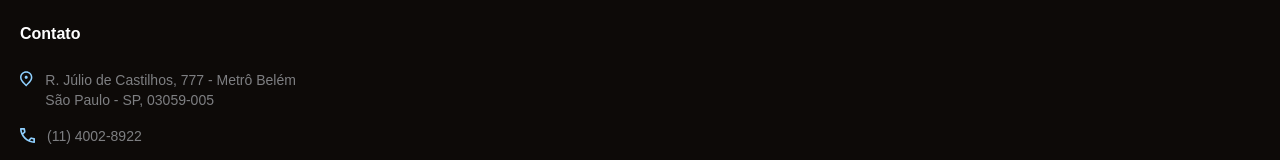
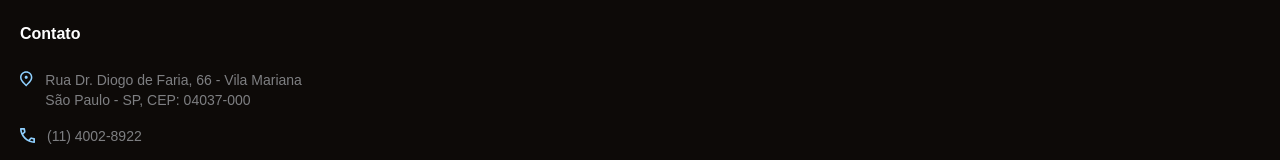
Before and after one commit to martinlofranodeoliveira/faculdadepsicologiaunicesp.com.br, a React (Vite) app: page / in a window 1280 px wide. Shown: the part 7114-7274 px from the top of the page. Built offline with nearby package versions, Linux system fonts and the light colour scheme; no server answers.

Commit message:
Atualiza endereco do footer

```diff
--- a/src/landing/components/FooterBottomSection.tsx
+++ b/src/landing/components/FooterBottomSection.tsx
@@ -33,9 +33,9 @@ export function FooterBottomSection() {
               <li>
                 <img src="/landing/footer-icon-location.svg" alt="" aria-hidden="true" />
                 <span>
-                  R. Júlio de Castilhos, 777 - Metrô Belém
+                  Rua Dr. Diogo de Faria, 66 - Vila Mariana
                   <br />
-                  São Paulo - SP, 03059-005
+                  São Paulo - SP, CEP: 04037-000
                 </span>
               </li>
               <li>
@@ -57,7 +57,7 @@ export function FooterBottomSection() {
             <div className="lp-footer-map-block__card">
               <img src="/landing/footer-map.png" alt="Mapa de localização em São Paulo" />
               <a
-                href="https://maps.google.com/?q=R.+J%C3%BAlio+de+Castilhos,+777+-+Metr%C3%B4+Bel%C3%A9m,+S%C3%A3o+Paulo+-+SP,+03059-005"
+                href="https://maps.google.com/?q=Rua+Dr.+Diogo+de+Faria,+66+-+Vila+Mariana,+S%C3%A3o+Paulo+-+SP,+04037-000"
                 target="_blank"
                 rel="noreferrer"
               >
```
